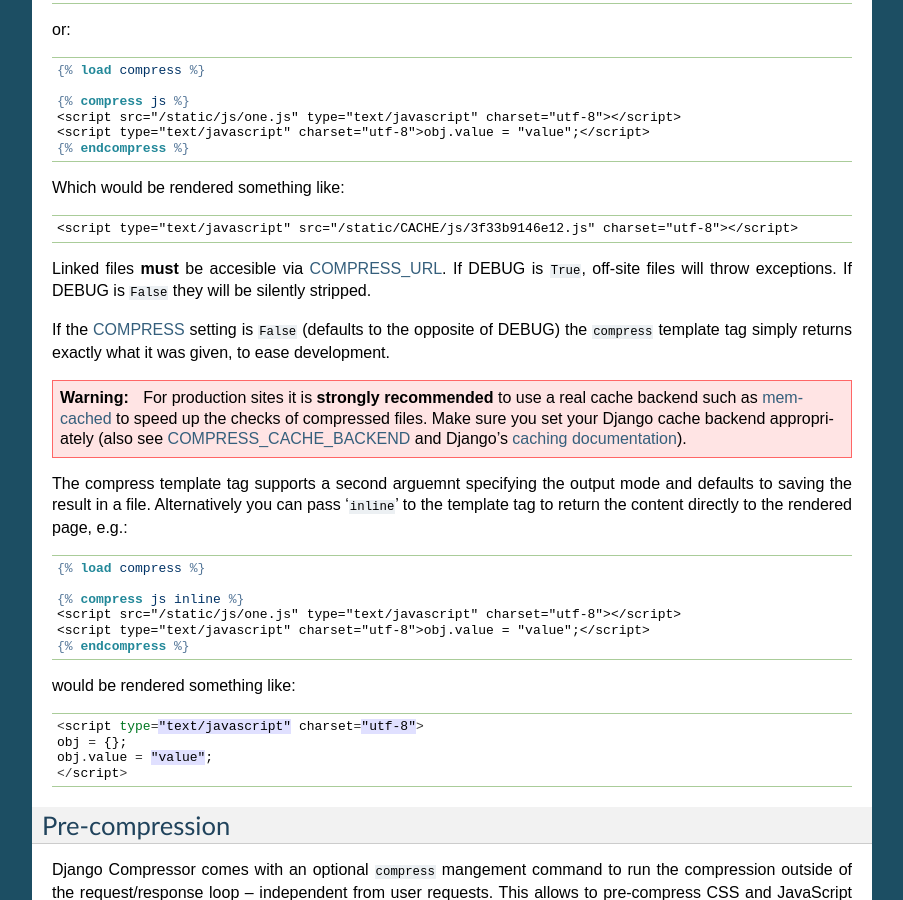
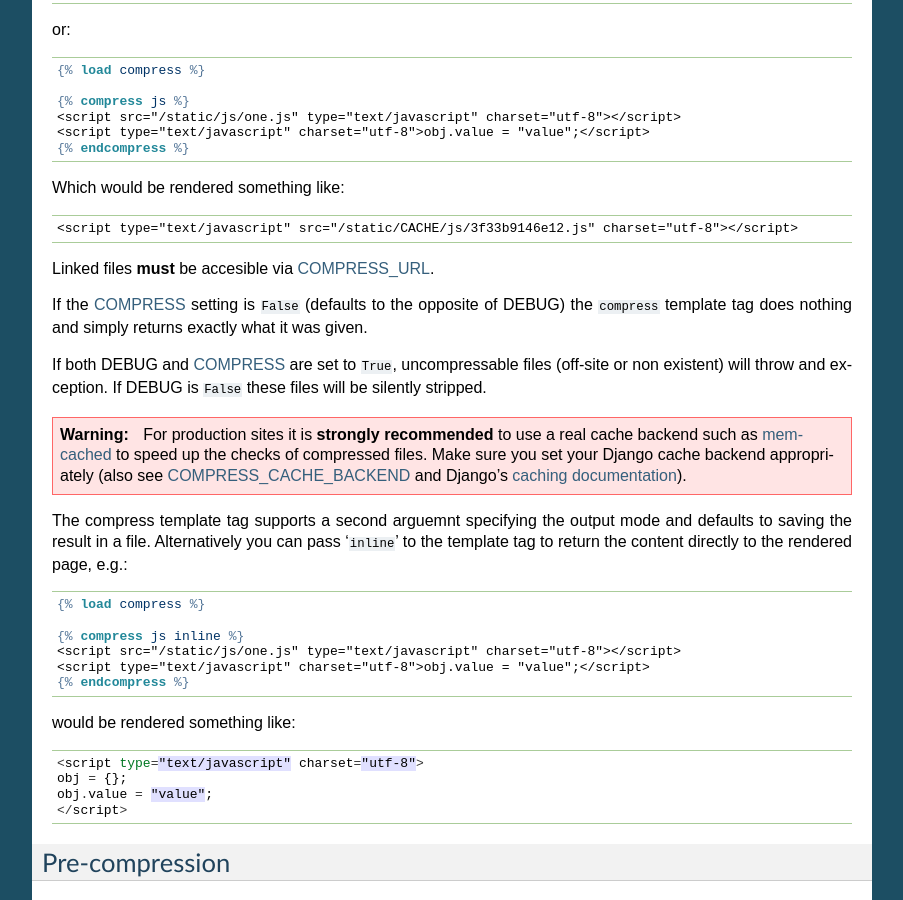
Before and after one commit to django-compressor/django-compressor, a Sphinx documentation site: the page built from docs/usage.txt, in a window 1280 px wide and 900 px high, scrolled down 437 px. Shown: the whole window, without its empty margins (198-1101 px from the left). Built offline with Sphinx 7.4.7, drawn with Linux system fonts in a browser that asks for light colours.

Commit message:
Tweaked documentation about COMPRESS wrt. DEBUG. Made it much clearer that in order to get Exceptions when DEBUG is True, COMPRESS needs to be enabled explicitly.

```diff
--- a/docs/settings.txt
+++ b/docs/settings.txt
@@ -13,7 +13,8 @@ COMPRESS
 
 :Default: the opposite of ``DEBUG``
 
-Boolean that decides if compression will happen.
+Boolean that decides if compression will happen. In order to test compression
+when ``DEBUG`` is enabled COMPRESS needs to explicitly be set to ``True``.
 
 .. _compress_url:
 
--- a/docs/usage.txt
+++ b/docs/usage.txt
@@ -47,12 +47,14 @@ Which would be rendered something like:
     <script type="text/javascript" src="/static/CACHE/js/3f33b9146e12.js" charset="utf-8"></script>
 
 Linked files **must** be accesible via :ref:`COMPRESS_URL <compress_url>`.
-If DEBUG is ``True``, off-site files will throw exceptions. If DEBUG is
-``False`` they will be silently stripped.
 
 If the :ref:`COMPRESS <compress>` setting is ``False`` (defaults to the
-opposite of DEBUG) the ``compress`` template tag simply returns exactly
-what it was given, to ease development.
+opposite of DEBUG) the ``compress`` template tag does nothing and simply returns
+exactly what it was given.
+
+If both DEBUG and :ref:`COMPRESS <compress>` are set to ``True``, uncompressable
+files (off-site or non existent) will throw and exception. If DEBUG is ``False``
+these files will be silently stripped.
 
 .. warning::
 
```
